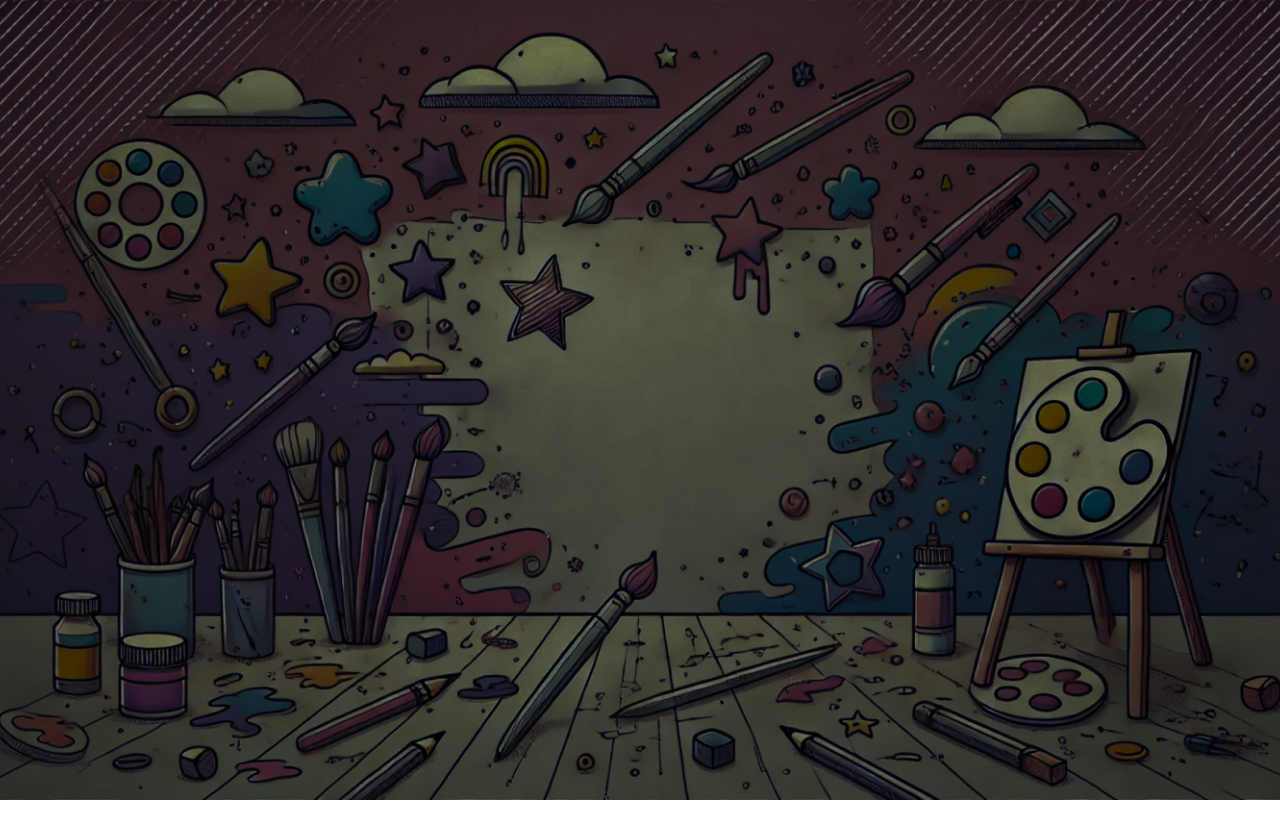
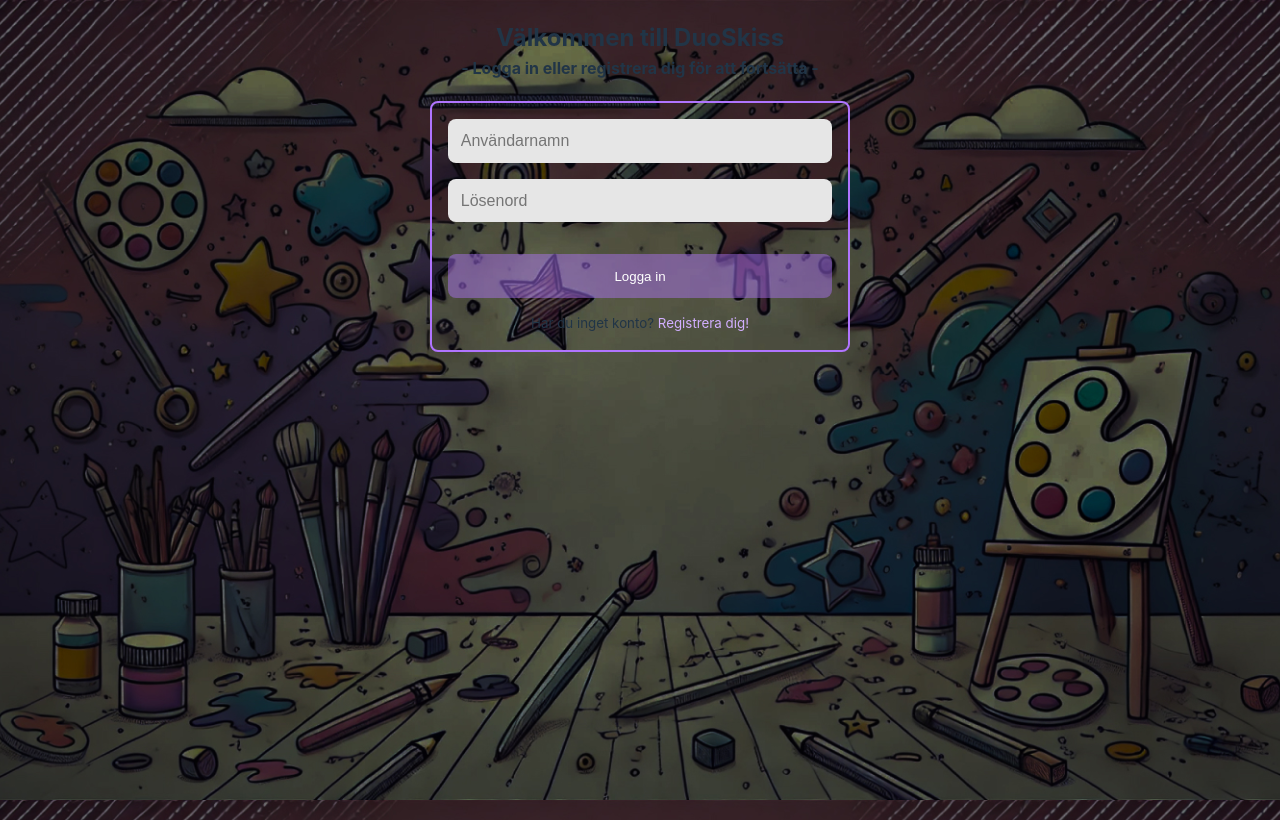
Before and after one commit to Saga-Lannerhjelm/DrawAndGuessGame, a React (Vite) app in the folder frontend/react-app/: page /login in a window 1280 px wide. Before the commit this address had no page. Built offline with nearby package versions, Linux system fonts and the light colour scheme.

Commit message:
change urls and stop signalR connection if user is not authenticated

```diff
--- a/frontend/react-app/src/App.jsx
+++ b/frontend/react-app/src/App.jsx
@@ -12,8 +12,8 @@ function App() {
   return (
     <ConnectionProvider>
       <Routes>
-        <Route path="/" element={<Login />} />
-        <Route path="/home" element={<Home />} />
+        <Route path="/login" element={<Login />} />
+        <Route path="/" element={<Home />} />
         <Route path="/game/:room" element={<Game />} />
       </Routes>
     </ConnectionProvider>
--- a/frontend/react-app/src/components/Game/Game.jsx
+++ b/frontend/react-app/src/components/Game/Game.jsx
@@ -39,7 +39,7 @@ const Game = () => {
 
   useEffect(() => {
     if (connection === undefined) {
-      navigate("/home");
+      navigate("/");
     }
     if (connection) {
       setJoinCode(params.room);
@@ -121,7 +121,7 @@ const Game = () => {
 
   const leaveRoom = async () => {
     await connection.stop();
-    navigate("/home");
+    navigate("/");
   };
 
   const startRound = async (roundNr) => {
--- a/frontend/react-app/src/components/Login.jsx
+++ b/frontend/react-app/src/components/Login.jsx
@@ -29,7 +29,7 @@ const Login = () => {
         const data = await response.json();
         setJwt(data);
         // Cookies.set("jwt-cookie", data);
-        navigate("/home");
+        navigate("/");
       }
 
       if (!response.ok) {
--- a/frontend/react-app/src/components/MainPage.jsx
+++ b/frontend/react-app/src/components/MainPage.jsx
@@ -30,7 +30,11 @@ const Home = () => {
       const decoded = jwtDecode(jwt);
       setUserName(decoded.name);
     } else {
-      navigate("/");
+      if (connection) {
+        connection.stop();
+        setConnection();
+      }
+      navigate("/login");
     }
   }, [jwt]);
 
@@ -61,7 +65,7 @@ const Home = () => {
         if (response.ok) {
           joinRoom(gameRoomCode, userId, jwt, username);
         } else if (response.status === 401) {
-          navigate("/");
+          navigate("/login");
         } else {
           console.error(
             "Fel vid API-anrop:",
@@ -115,7 +119,7 @@ const Home = () => {
       const existingUser = await response.json();
       return { gameExists: existingUser, error: null };
     } else if (response.status === 401) {
-      navigate("/");
+      navigate("/login");
     } else {
       console.error(
         "Fel vid API-anrop:",
@@ -189,7 +193,7 @@ const Home = () => {
         });
       } catch (error) {
         if (error.message.includes("401")) {
-          navigate("/");
+          navigate("/login");
         }
       }
     }
```
